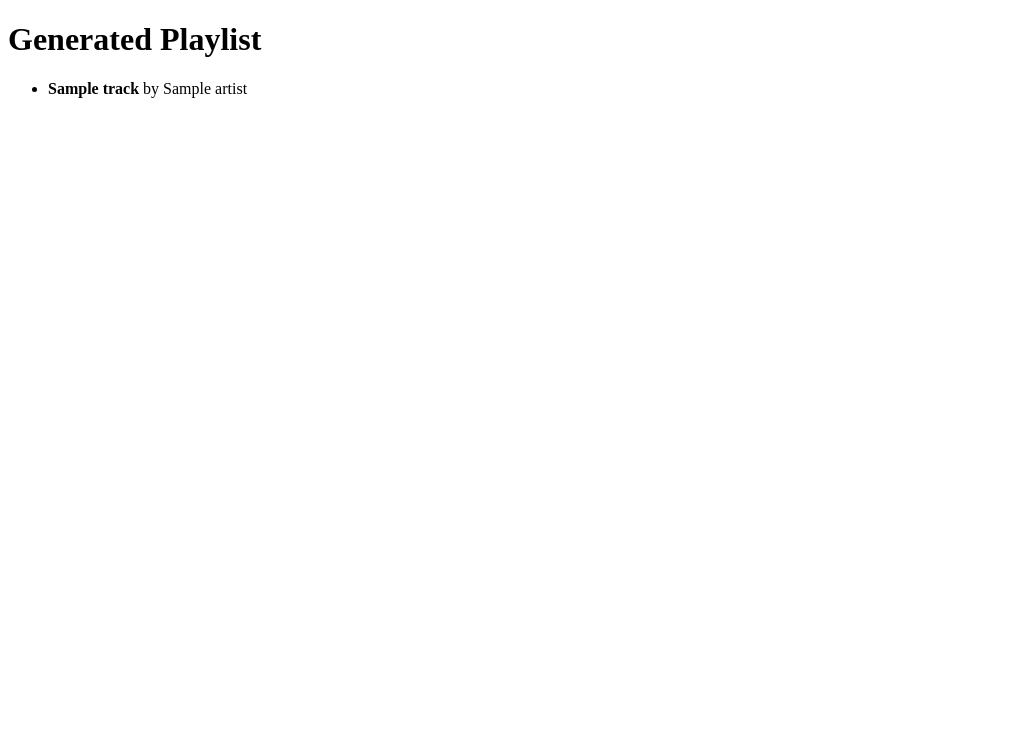
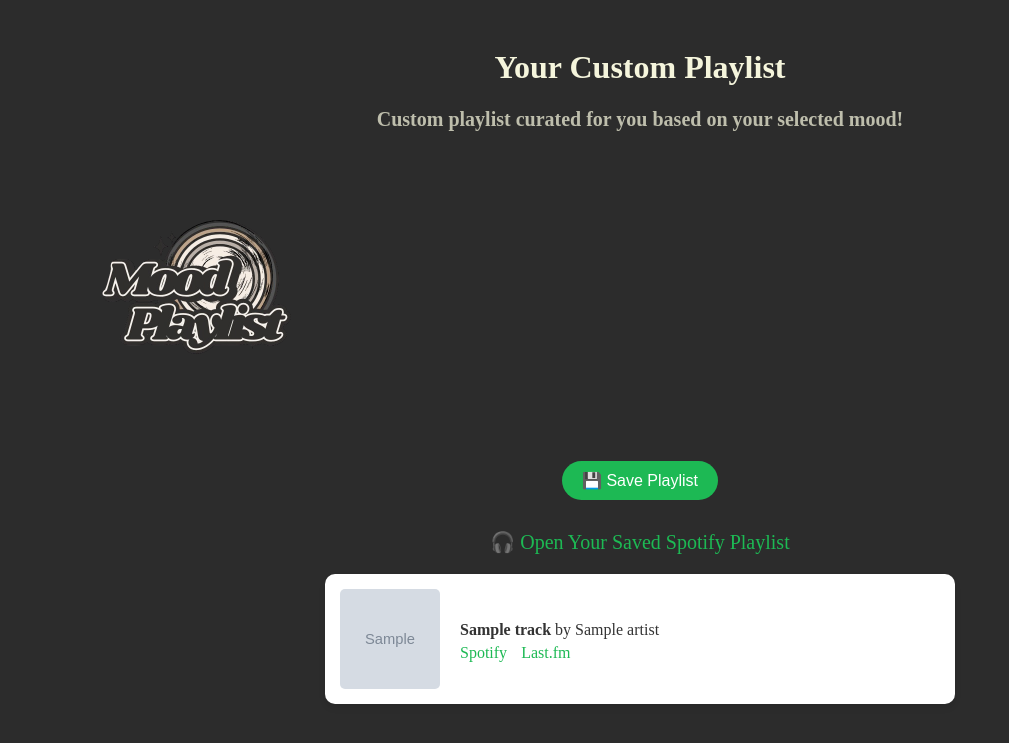
Before and after one commit to darrenp007/PlaylistWebsite, a Flask app: template templates/generated.html in a window 1280 px wide. Shown: the top 743 px of the page, without its empty margins (0-1009 px from the left). Run offline with Flask 3, Linux system fonts and the light colour scheme; the template is opened without the code that fills it: most values are stand-ins (such as "Sample title", 1, 10 or a date in 2020); grey boxes marked "Sample" are stand-in pictures.

Commit message:
Update generated.html

```diff
--- a/templates/generated.html
+++ b/templates/generated.html
@@ -4,12 +4,135 @@
     <meta charset="UTF-8">
     <meta name="viewport" content="width=device-width, initial-scale=1.0">
     <title>Generated Playlist</title>
+    <style>
+        body {
+            background-color: #2c2c2c;
+            font-family: 'Kalnia', serif;
+            padding: 20px;
+        }
+
+        header {
+            display: flex;
+            justify-content: space-between;
+            align-items: center;
+            padding: 15px 40px;
+        }
+
+        .logo {
+            width: 180px;
+            height: auto;
+        }
+
+        h1 {
+            text-align: center;
+            font-size: 2em;
+            font-family: 'Kalnia', serif;
+            color: beige;
+        }
+
+        h2 {
+            text-align: center;
+            font-size: 20px;
+            font-family: 'Kalnia', serif;
+            color: rgba(245, 245, 220, 0.725);
+        }
+
+        .track {
+            background-color: #ffffff;
+            border-radius: 10px;
+            box-shadow: 0 4px 6px rgba(0,0,0,0.1);
+            margin: 20px auto;
+            max-width: 600px;
+            padding: 15px;
+            display: flex;
+            align-items: center;
+            gap: 20px;
+        }
+        .track img {
+            width: 100px;
+            height: 100px;
+            object-fit: cover;
+            border-radius: 5px;
+        }
+        .track-info {
+            flex: 1;
+        }
+        .track-info p {
+            margin: 5px 0;
+            font-size: 16px;
+            color: #333;
+        }
+        .track-info a {
+            margin-right: 10px;
+            text-decoration: none;
+            color: #1db954;
+        }
+        .form-container {
+            text-align: center;
+            margin: 30px 0;
+        }
+        .form-container button {
+            background-color: #1db954;
+            color: white;
+            padding: 10px 20px;
+            border: none;
+            border-radius: 20px;
+            cursor: pointer;
+            font-size: 16px;
+        }
+        .form-container button:hover {
+            background-color: #17a64a;
+        }
+        .playlist-link {
+            text-align: center;
+            margin-top: 20px;
+        }
+        .playlist-link a {
+            font-size: 20px;
+            color: #1db954;
+            text-decoration: none;
+        }
+
+    </style>
 </head>
+
 <body>
-    <h1>Generated Playlist</h1>
-    <ul>
+    <h1>Your Custom Playlist</h1>
+    <h2>Custom playlist curated for you based on your selected mood!</h2>
+
+    <header>
+        <div class="logo">
+            <a href="index.html" class="logo">
+                <img src="{{ url_for('static', filename='images/mood.png') }}" alt="Logo Image" style="width: 250px; height: auto;">
+            </a>
+        </div>
+    </header>
+
+    <div class="form-container">
+        <form action="{{ url_for('save_to_spotify') }}" method="post">
+            <input type="hidden" name="tracks" value='{{ tracks | tojson | safe }}'>
+            <input type="hidden" name="playlist_name" value="{{ playlist_name }}">
+            <button type="submit">💾 Save Playlist</button>
+        </form>
+    </div>
+
+
+    {% if playlist_link %}
+    <div class="playlist-link">
+        <p><a href="{{ playlist_link }}" target="_blank">🎧 Open Your Saved Spotify Playlist</a></p>
+    </div>
+    {% endif %}
+
+    <ul style="list-style-type: none; padding: 0;">
         {% for track in tracks %}
-            <li><strong>{{ track.name }}</strong> by {{ track.artist }}</li>
+        <li class="track">
+            <img src="{{ track.image }}" alt="Album cover for {{ track.name }}">
+            <div class="track-info">
+                <p><strong>{{ track.name }}</strong> by {{ track.artist }}</p>
+                <a href="{{ track.spotify_url }}" target="_blank">Spotify</a>
+                <a href="{{ track.lastfm_url }}" target="_blank">Last.fm</a>
+            </div>
+        </li>
         {% endfor %}
     </ul>
 </body>
```
